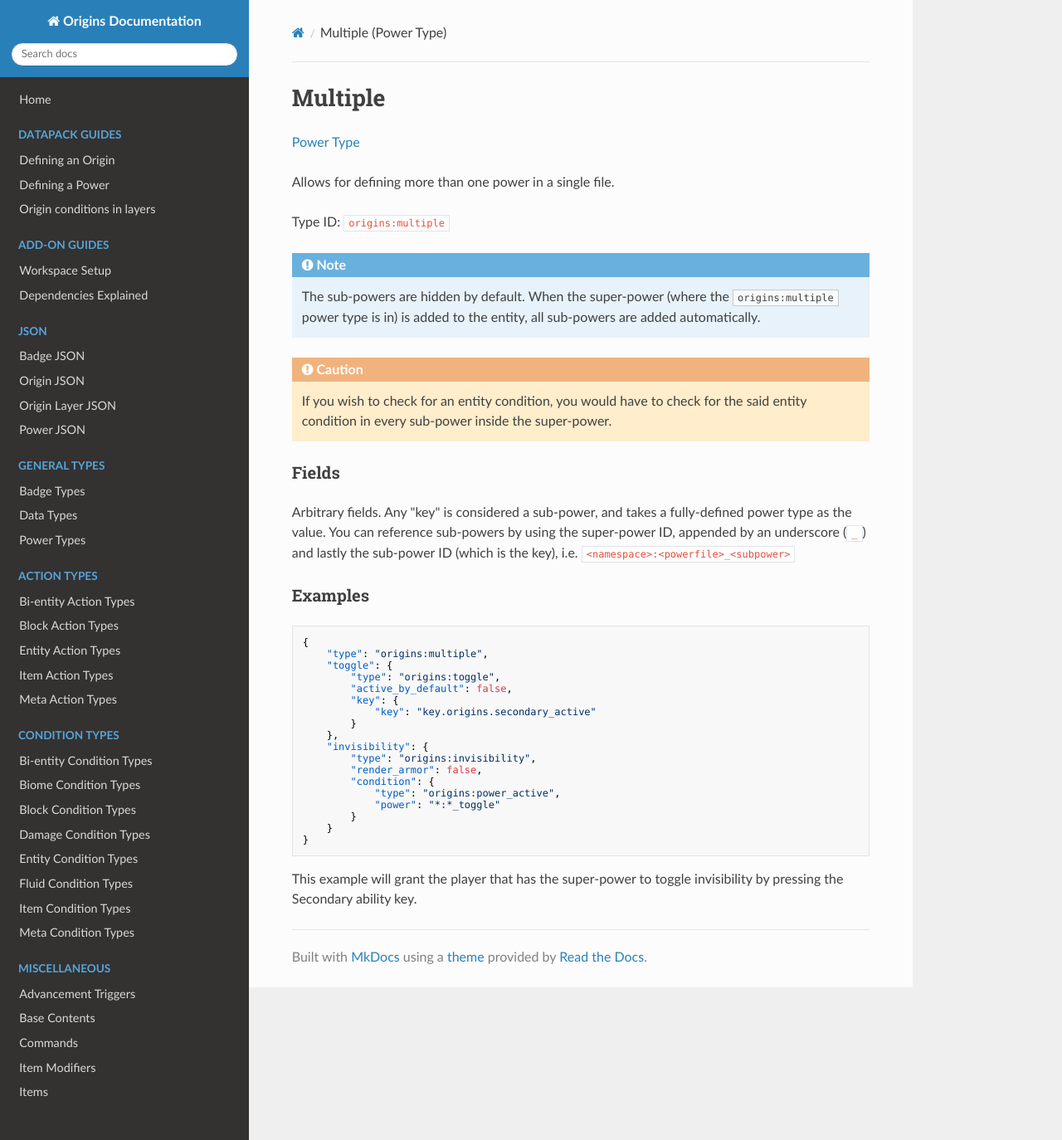
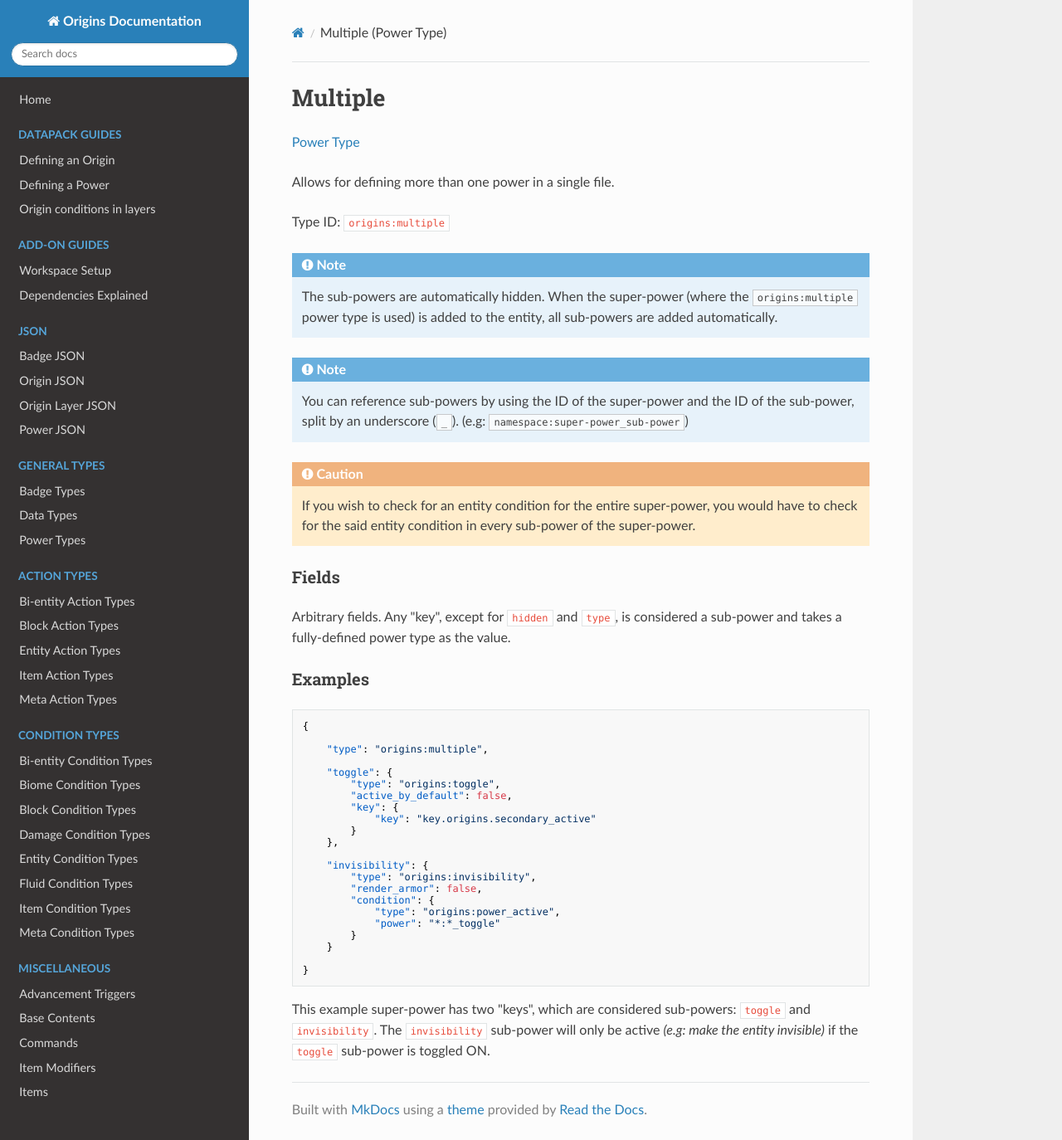
Before and after one commit to apace100/origins-docs, an MkDocs documentation site: the page built from docs/types/power_types/multiple.md, in a window 1280 px wide and 1374 px high. Shown: the whole window at 83% size. Built offline with MkDocs 1.6.1, drawn with Linux system fonts in a browser that asks for light colours; nearby versions of some CDN libraries.

Commit message:
Updated `multiple.md` (Power Type) Did some clarification

````diff
--- a/docs/types/power_types/multiple.md
+++ b/docs/types/power_types/multiple.md
@@ -11,25 +11,35 @@ Allows for defining more than one power in a single file.
 
 Type ID: `origins:multiple`
 
+
 !!! note
 
-    The sub-powers are hidden by default. When the super-power (where the `origins:multiple` power type is in) is added to the entity, all sub-powers are added automatically.
+    The sub-powers are automatically hidden. When the super-power (where the `origins:multiple` power type is used) is added to the entity, all sub-powers are added automatically.
+
+
+!!! note
+
+    You can reference sub-powers by using the ID of the super-power and the ID of the sub-power, split by an underscore (`_`).
+    (e.g: `namespace:super-power_sub-power`)
+
 
 !!! caution
 
-    If you wish to check for an entity condition, you would have to check for the said entity condition in every sub-power inside the super-power.
+    If you wish to check for an entity condition for the entire super-power, you would have to check for the said entity condition in every sub-power of the super-power.
 
 
 ### Fields
 
-Arbitrary fields. Any "key" is considered a sub-power, and takes a fully-defined power type as the value. You can reference sub-powers by using the super-power ID, appended by an underscore (`_`) and lastly the sub-power ID (which is the key), i.e. `<namespace>:<powerfile>_<subpower>`
+Arbitrary fields. Any "key", except for `hidden` and `type`, is considered a sub-power and takes a fully-defined power type as the value.
 
 
 ### Examples
 
 ```json
 {
+
     "type": "origins:multiple",
+
     "toggle": {
         "type": "origins:toggle",
         "active_by_default": false,
@@ -37,6 +47,7 @@ Arbitrary fields. Any "key" is considered a sub-power, and takes a fully-defined
             "key": "key.origins.secondary_active"
         }
     },
+
     "invisibility": {
         "type": "origins:invisibility",
         "render_armor": false,
@@ -45,7 +56,8 @@ Arbitrary fields. Any "key" is considered a sub-power, and takes a fully-defined
             "power": "*:*_toggle"
         }
     }
+
 }
 ```
 
-This example will grant the player that has the super-power to toggle invisibility by pressing the Secondary ability key.
+This example super-power has two "keys", which are considered sub-powers: `toggle` and `invisibility`. The `invisibility` sub-power will only be active *(e.g: make the entity invisible)* if the `toggle` sub-power is toggled ON.
````
